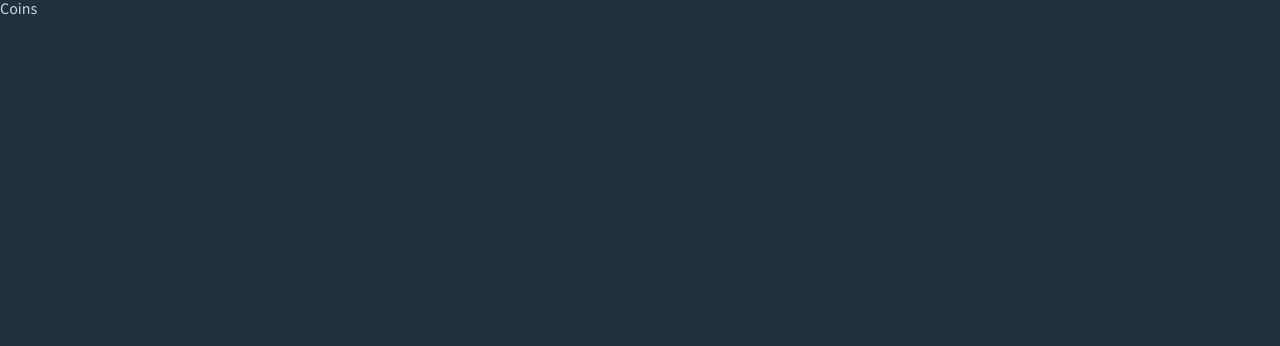
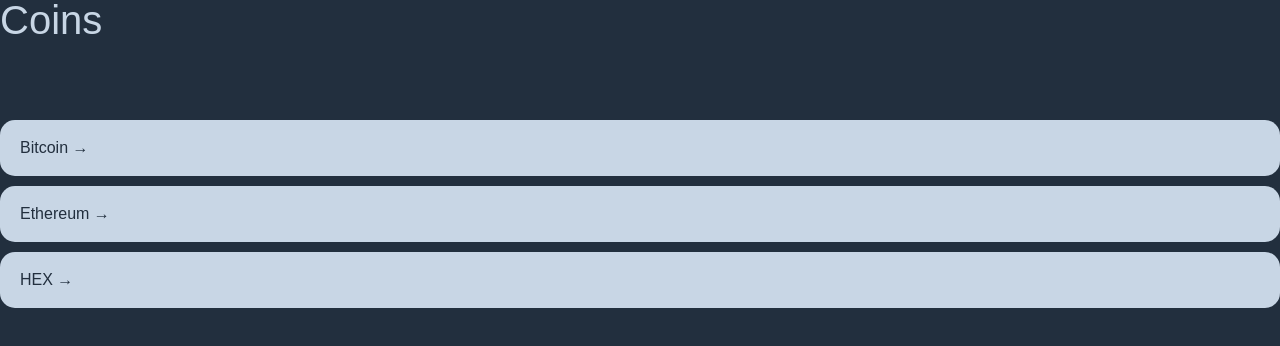
Before and after one commit to hello-chloe-seoyeong/nmd_react-master-coin, a React (Create React App) app: page / in a window 1280 px wide. Shown: the top 346 px of the page. Built offline with nearby package versions, Linux system fonts and the light colour scheme.

Commit message:
Home part 1 | #5.2

```diff
--- a/src/App.tsx
+++ b/src/App.tsx
@@ -60,6 +60,7 @@
 }
 a {
   text-decoration:none;
+  color: inherit;
 }
 `;
 
--- a/src/routes/Coins.tsx
+++ b/src/routes/Coins.tsx
@@ -1,5 +1,80 @@
+import { Link } from "react-router-dom";
+import styled from "styled-components";
+
+const Container = styled.div``;
+
+const Header = styled.header`
+  height: 15vh;
+  display: flex;
+`;
+const Title = styled.h1`
+  color: ${(props) => props.theme.textColor};
+  font-size: 40px;
+`;
+
+const CoinsList = styled.ul``;
+const Coin = styled.li`
+  background-color: ${(props) => props.theme.textColor};
+  color: ${(props) => props.theme.bgColor};
+  border-radius: 15px;
+  margin-bottom: 10px;
+  a {
+    display: block;
+    padding: 20px;
+    transition: color 0.2s ease-in;
+  }
+  &:hover {
+    a {
+      color: ${(props) => props.theme.accentColor};
+    }
+  }
+`;
+
+const coins = [
+  {
+    id: "btc-bitcoin",
+    name: "Bitcoin",
+    symbol: "BTC",
+    rank: 1,
+    is_new: false,
+    is_active: true,
+    type: "coin",
+  },
+  {
+    id: "eth-ethereum",
+    name: "Ethereum",
+    symbol: "ETH",
+    rank: 2,
+    is_new: false,
+    is_active: true,
+    type: "coin",
+  },
+  {
+    id: "hex-hex",
+    name: "HEX",
+    symbol: "HEX",
+    rank: 3,
+    is_new: false,
+    is_active: true,
+    type: "token",
+  },
+];
+
 function Coins() {
-  return <h1>Coins</h1>;
+  return (
+    <Container>
+      <Header>
+        <Title>Coins</Title>
+      </Header>
+      <CoinsList>
+        {coins.map((coin) => (
+          <Coin key={coin.id}>
+            <Link to={`/${coin.id}`}>{coin.name} &rarr;</Link>
+          </Coin>
+        ))}
+      </CoinsList>
+    </Container>
+  );
 }
 
 export default Coins;
```
